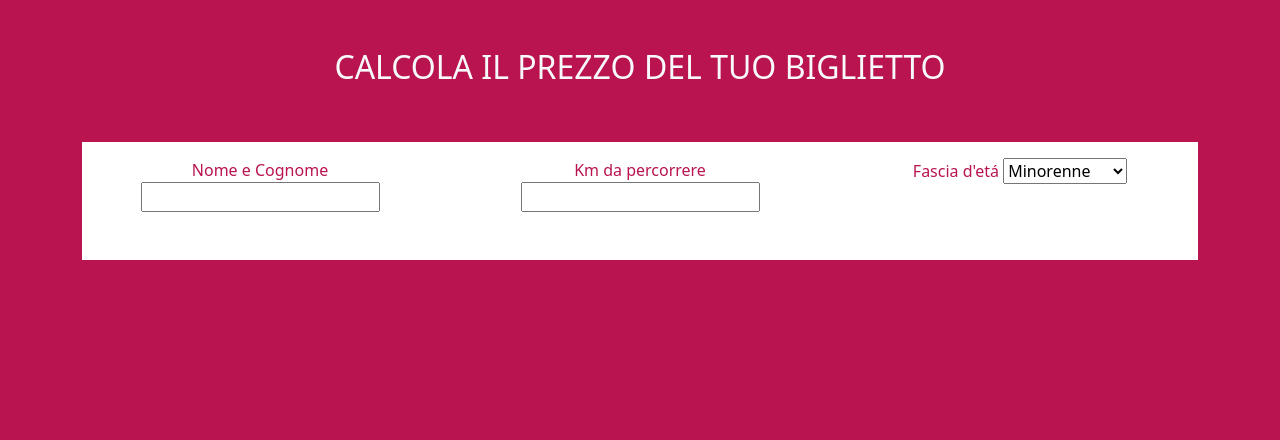
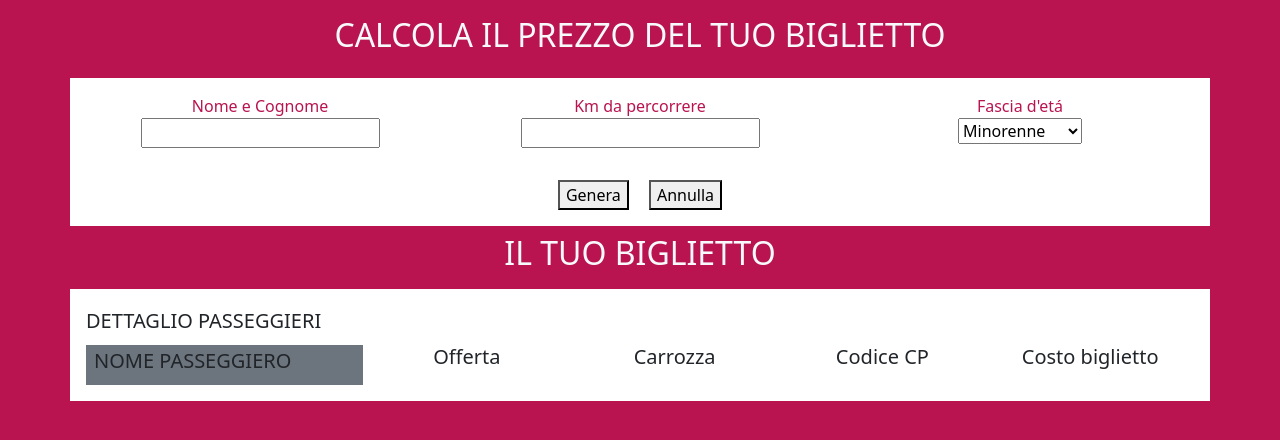
Before and after one commit to lorenzokata/js-biglietto-treno-form, a plain HTML site: page index.html in a window 1280 px wide. Drawn offline with nearby package versions, Linux system fonts and the light colour scheme.

Commit message:
fine html inizio javascript

```diff
--- a/index.html
+++ b/index.html
@@ -13,14 +13,15 @@
 <body>
 
     <section class="sezione-calcolo">
-        <div class="container">
-            <h2 class="text-uppercase text-light text-center p-5">calcola il prezzo del tuo biglietto</h2>
 
-            <div class="box bg-white">
+        <h2 class="text-uppercase text-light text-center p-3">calcola il prezzo del tuo biglietto</h2>
+
+        <div class="container bg-white">
+
                 <div class="row py-3">
 
                     <div class="col-4 text-center">
-                        <label for="nome">Nome e Cognome</label>
+                        <label for="nome" class="d-block">Nome e Cognome</label>
                         <input type="text" name="nome" id="nome">
                     </div>
                     <div class="col-4 text-center">
@@ -28,7 +29,7 @@
                         <input type="text" name="km" id="km">
                     </div>
                     <div class="col-4 text-center">
-                        <label for="fascia-eta">Fascia d'etá</label>
+                        <label for="fascia-eta" class="d-block">Fascia d'etá</label>
                         <select id="fascia-eta">
                             <option value="minorenne">Minorenne</option>
                             <option value="maggiorenne">Maggiorenne</option>
@@ -36,25 +37,76 @@
                         </select>
                     </div>
 
+                </div>
+
+                <div class="row py-3">
+
+                    <div class="col text-center">
+
+                        <button id="genera" class="mx-2">Genera</button>
+                        <button id="annulla" class="mx-2">Annulla</button>
+
+                    </div>
 
                 </div>
-            </div>
-
-            <div class="box bg-white">
-                <div class="row py-3">
-
-
-
-                </div>
-            </div>
-
 
         </div>
 
 
     </section>
 
+    <section class="sezione-biglietto">
 
+        <h2 class="text-uppercase text-light text-center p-2">il tuo biglietto</h2>
+
+        <div class="container bg-white py-3">
+
+                <div class="row px-3 py-1">
+
+                    <div class="col px-0">
+                        <h5 class="text-uppercase">dettaglio passeggieri</h5>
+                    </div>
+
+                </div>
+
+                <div class="row px-3">
+
+                    <div class="col-3 px-2 py-1 bg-secondary">
+                        <h5 class="text-uppercase">nome passeggiero</h5>
+                    </div>
+
+                    <div class="col">
+                        <div class="row">
+
+                            <div class="col-3 px-2 text-center">
+                                <h5 class="offerta">Offerta</h5>
+                                <div id="offerta"></div>
+                            </div>
+
+                            <div class="col-3 px-2 text-center">
+                                <h5 class="carrozza">Carrozza</h5>
+                                <div id="carrozza"></div>
+                            </div>
+
+                            <div class="col-3 px-2 text-center">
+                                <h5 class="codice-cp">Codice CP</h5>
+                                <div id="codice-cp"></div>
+                            </div>
+
+                            <div class="col-3 px-2 text-center">
+                                <h5 class="costo-biglietto">Costo biglietto</h5>
+                                <div id="costo-biglietto"></div>
+                            </div>
+
+                        </div>
+                    </div>
+
+                </div>
+
+        </div>
+
+
+    </section>
 
 
 
```
